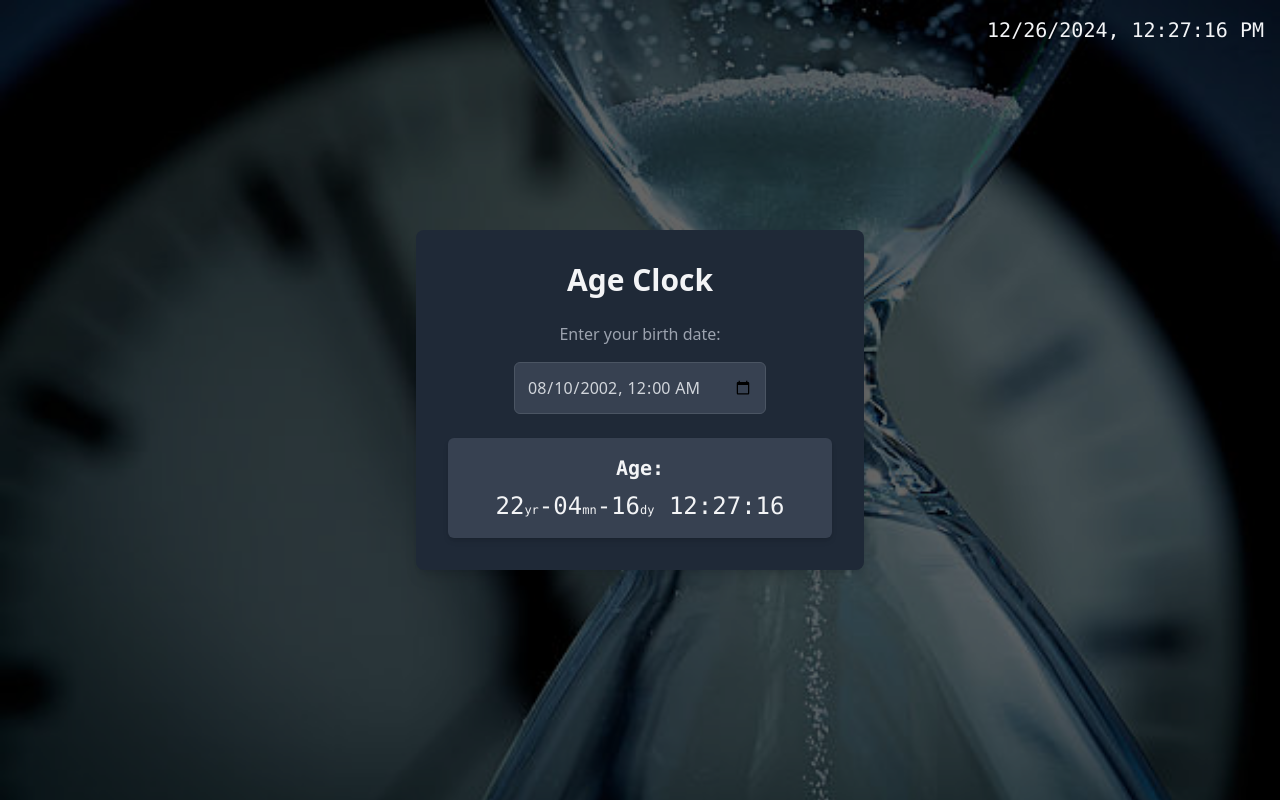
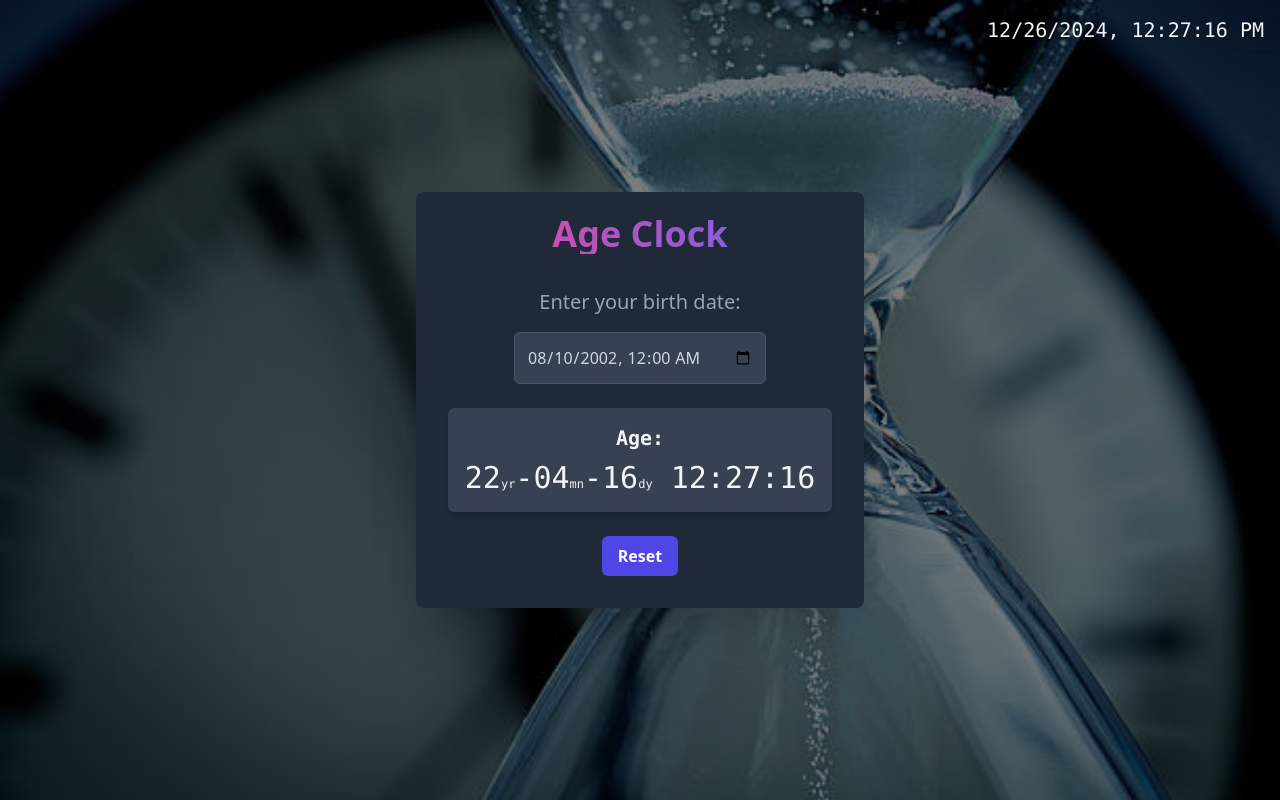
Before and after one commit to mdalmamunDev/TimeBridge, a plain HTML site: page index.html in a window 1280 px wide. Drawn offline with nearby package versions, Linux system fonts and the light colour scheme.

Commit message:
animation

```diff
--- a/index.html
+++ b/index.html
@@ -10,33 +10,42 @@
     <script src="https://cdn.tailwindcss.com"></script>
 </head>
 
-<body>
-    <div id="app" class="bg-gray-900 min-h-screen flex items-center justify-center bg-cover"
+<body class="bg-gray-900">
+    <div id="app" class="min-h-screen flex items-center justify-center relative bg-cover transition-all duration-500"
         style="background-image: url('images/bg.jpg');">
 
         <!-- Overlay -->
-        <div class="absolute inset-0 bg-black opacity-60"></div>
+        <div class="absolute inset-0 bg-black opacity-50"></div>
 
-
-        <div class="absolute top-4 right-4 text-gray-100 text-xl font-mono">
+        <!-- Current Date/Time -->
+        <div v-if="currentDateTime" class="absolute top-4 right-4 text-gray-100 text-xl font-mono animate-slideInFromLeft">
             {{ currentDateTime }}
         </div>
 
-        <div class="bg-gray-800 shadow-lg rounded-lg p-8 w-11/12 max-w-md text-gray-300 z-10">
+        <!-- Content Container -->
+        <div class="bg-gray-800 shadow-2xl rounded-lg p-8 w-11/12 max-w-md text-gray-300 z-10 transform transition-all duration-500 hover:scale-105 hover:shadow-2xl">
             <div class="text-center">
-                <h1 class="text-3xl font-extrabold mb-6 text-gray-100">Age Clock</h1>
-                <label class="block text-gray-400 font-medium mb-4" for="birthDate">
+                <h1 class="text-4xl font-extrabold mb-6 text-gradient text-transparent bg-clip-text bg-gradient-to-r from-pink-500 to-indigo-500 animate-bounce">
+                    Age Clock
+                </h1>
+
+                <label class="block text-gray-400 font-medium mb-4 text-xl" for="birthDate">
                     Enter your birth date:
                 </label>
                 <input id="birthDate" type="datetime-local" v-model="birthDate"
-                    class="p-3 bg-gray-700 text-gray-300 border border-gray-600 rounded-md mb-6 focus:outline-none focus:ring-4 focus:ring-purple-500 transition duration-200" />
+                    class="p-3 bg-gray-700 text-gray-300 border border-gray-600 rounded-md mb-6 focus:outline-none focus:ring-4 focus:ring-purple-500 transition duration-200 hover:border-indigo-500" />
+
                 <div class="bg-gray-700 text-gray-100 p-4 rounded-md shadow-md">
-                    <p class="font-mono text-xl font-semibold">Age:</p>
-                    <p class="font-mono text-2xl mt-2">
+                    <p class="font-mono text-xl font-semibold animate-fadeIn">Age:</p>
+                    <p class="font-mono text-3xl mt-2 animate-fadeIn">
                         {{ formattedAge.years }}<span class="text-xs">yr</span>-{{ formattedAge.months }}<span class="text-xs">mn</span>-{{ formattedAge.days }}<span class="text-xs">dy</span>
                         {{ formattedAge.hours }}:{{ formattedAge.minutes }}:{{ formattedAge.seconds }}
                     </p>
                 </div>
+
+                <button @click="resetAge" class="mt-6 py-2 px-4 bg-indigo-600 text-white font-bold rounded-md hover:bg-indigo-500 transition duration-300 transform hover:scale-105">
+                    Reset
+                </button>
             </div>
         </div>
     </div>
@@ -111,6 +120,10 @@
                 updateDateTime() {
                     const now = new Date();
                     this.currentDateTime = now.toLocaleString();
+                },
+                resetAge() {
+                    this.birthDate = new Date().toISOString().slice(0, 16); // Reset to current date and time
+                    this.calculateAge(); // Recalculate the age
                 }
             },
             mounted() {
@@ -124,6 +137,25 @@
         });
     </script>
 
+    <style>
+        @keyframes fadeIn {
+            0% { opacity: 0; }
+            100% { opacity: 1; }
+        }
+
+        .animate-fadeIn {
+            animation: fadeIn 2s ease-in;
+        }
+
+        @keyframes slideInFromLeft {
+            0% { transform: translateX(-100%); opacity: 0; }
+            100% { transform: translateX(0); opacity: 1; }
+        }
+
+        .animate-slideInFromLeft {
+            animation: slideInFromLeft 1s ease-out;
+        }
+    </style>
 </body>
 
 </html>
```
